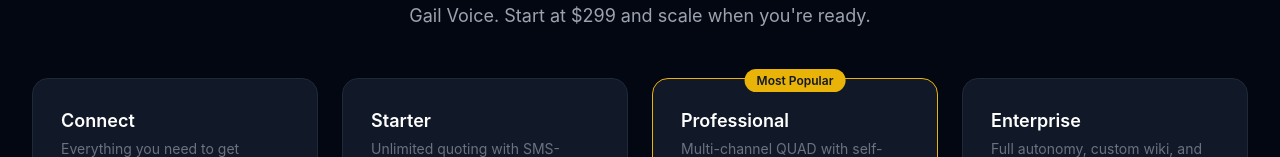
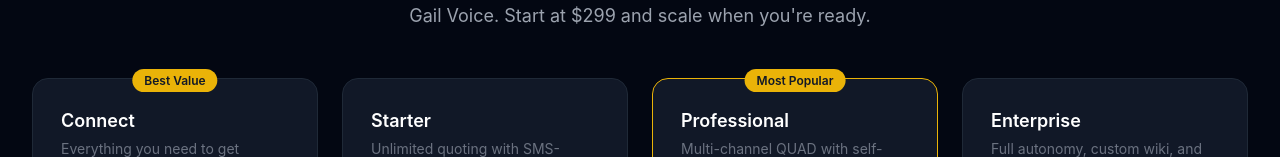
Before and after one commit to QuotelyAi/quotely, a Next.js app: page /pricing in a window 1280 px wide. Shown: the part 219-376 px from the top of the page. Built offline with nearby package versions, Linux system fonts and the light colour scheme; no server answers.

Commit message:
feat(pricing): add Best Value badge to Connect tier

```diff
--- a/app/(marketing)/pricing/page.tsx
+++ b/app/(marketing)/pricing/page.tsx
@@ -5,6 +5,7 @@
   price: number;
   description: string;
   featured?: boolean;
+  bestValue?: boolean;
   features: string[];
   quad: string;
 }
@@ -14,6 +15,7 @@
     name: 'Connect',
     price: 299,
     description: 'Everything you need to get started with AI-powered quoting.',
+    bestValue: true,
     features: [
       'TurboRater (200+ carriers)',
       'QUAD AI — web chat + voice',
@@ -111,6 +113,13 @@
                   : 'border-gray-800 bg-gray-900'
               }`}
             >
+              {tier.bestValue && (
+                <div className="absolute -top-3 left-1/2 -translate-x-1/2">
+                  <span className="rounded-full bg-yellow-500 px-3 py-1 text-xs font-semibold text-gray-900 whitespace-nowrap">
+                    Best Value
+                  </span>
+                </div>
+              )}
               {tier.featured && (
                 <div className="absolute -top-3 left-1/2 -translate-x-1/2">
                   <span className="rounded-full bg-yellow-500 px-3 py-1 text-xs font-semibold text-gray-900 whitespace-nowrap">
```
